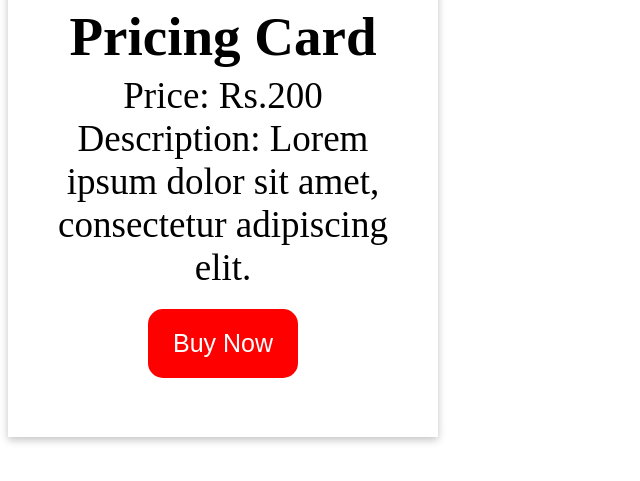
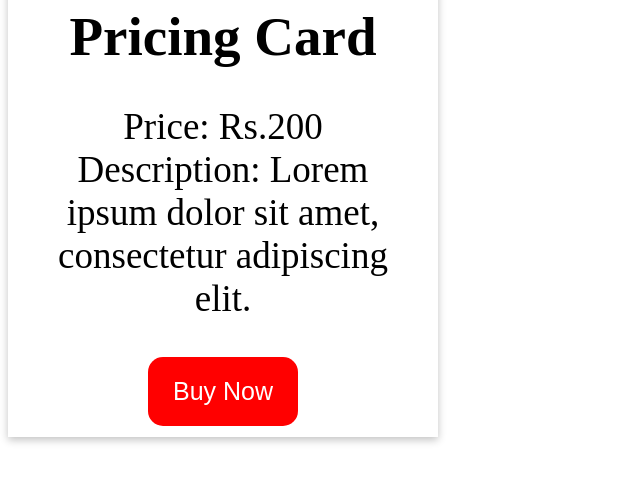
Before and after one commit to acciojob/pricing-card-billabonds, a website: page main.html in a window 1280 px wide. Shown: the part 251-732 px from the top of the page, without its empty margins (0-640 px from the left). Drawn offline with Linux system fonts and the light colour scheme.

Commit message:
created a submission

```diff
--- a/main.html
+++ b/main.html
@@ -11,15 +11,12 @@
 
 	<div class="container">
 		<div class="container-body">
-			<div class="image"><img src="https://tse1.mm.bing.net/th?id=OIP.LQphSYbZGtepLDPRE-xAHgHaEo&pid=Api&rs=1&c=1&qlt=95&w=172&h=107" alt="logo"></div>
-			<div class="heading"><h1>Pricing Card</h1></div>
+				<img src="https://tse1.mm.bing.net/th?id=OIP.LQphSYbZGtepLDPRE-xAHgHaEo&pid=Api&rs=1&c=1&qlt=95&w=172&h=107" alt="logo">
+				<h1>Pricing Card</h1>
 			<div class="desc">
-				<div>Price: Rs.200</div>
-				<div>Description: Lorem ipsum dolor sit amet, consectetur adipiscing elit.</div>
-				<div>
+				<p>Price: Rs.200 Description: Lorem ipsum dolor sit amet, consectetur adipiscing elit.</p>
 			</div>
 				<button type="submit" id="button">Buy Now</button>
-			</div>
 		</div>
 	</div>
 
--- a/styles.css
+++ b/styles.css
@@ -8,7 +8,7 @@
 	box-shadow: rgba(0, 0, 0, 0.24) 0px 3px 8px;;
 }
 
-.container .image img{
+.container img{
 	padding-top: 50px;
 	width: 300px;
 	height: 190px;
@@ -20,11 +20,8 @@
 }
 
 .container .desc{
-/* 	margin: 2px; */
-	padding: 2px 20px;
-/* 	display: flex; */
-/* 	flex-direction: column; */
-/* 	justigy-items: center; */
+/* 	margin: 4px; */
+	padding: 0px 20px;
 	font-size: 37px;
 }
 
@@ -36,5 +33,5 @@
 	color: white;
 	font-size: 25px;
 	width: 150px;
-	margin: 20px;
+/* 	margin: 20px; */
 }
```
